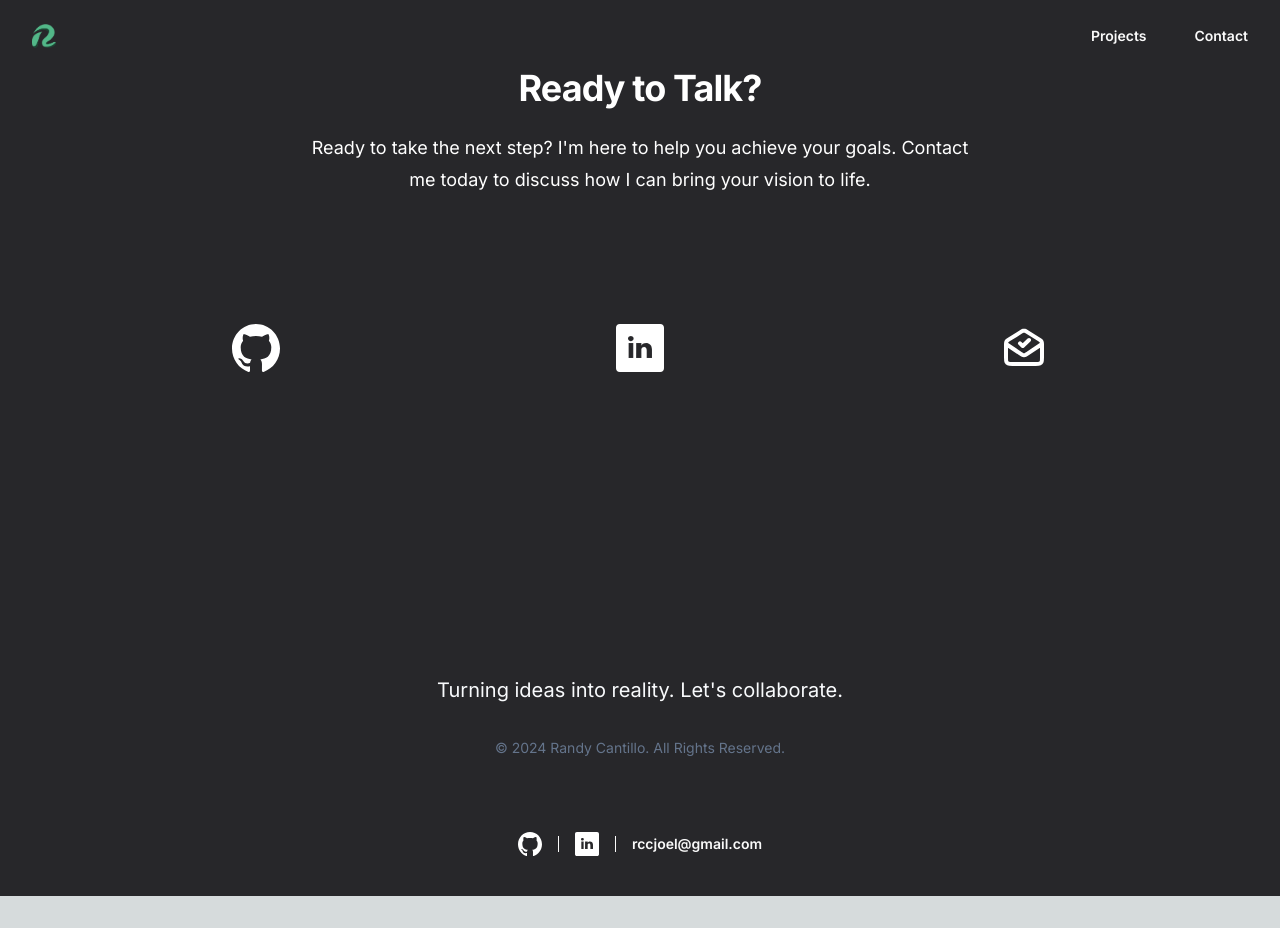
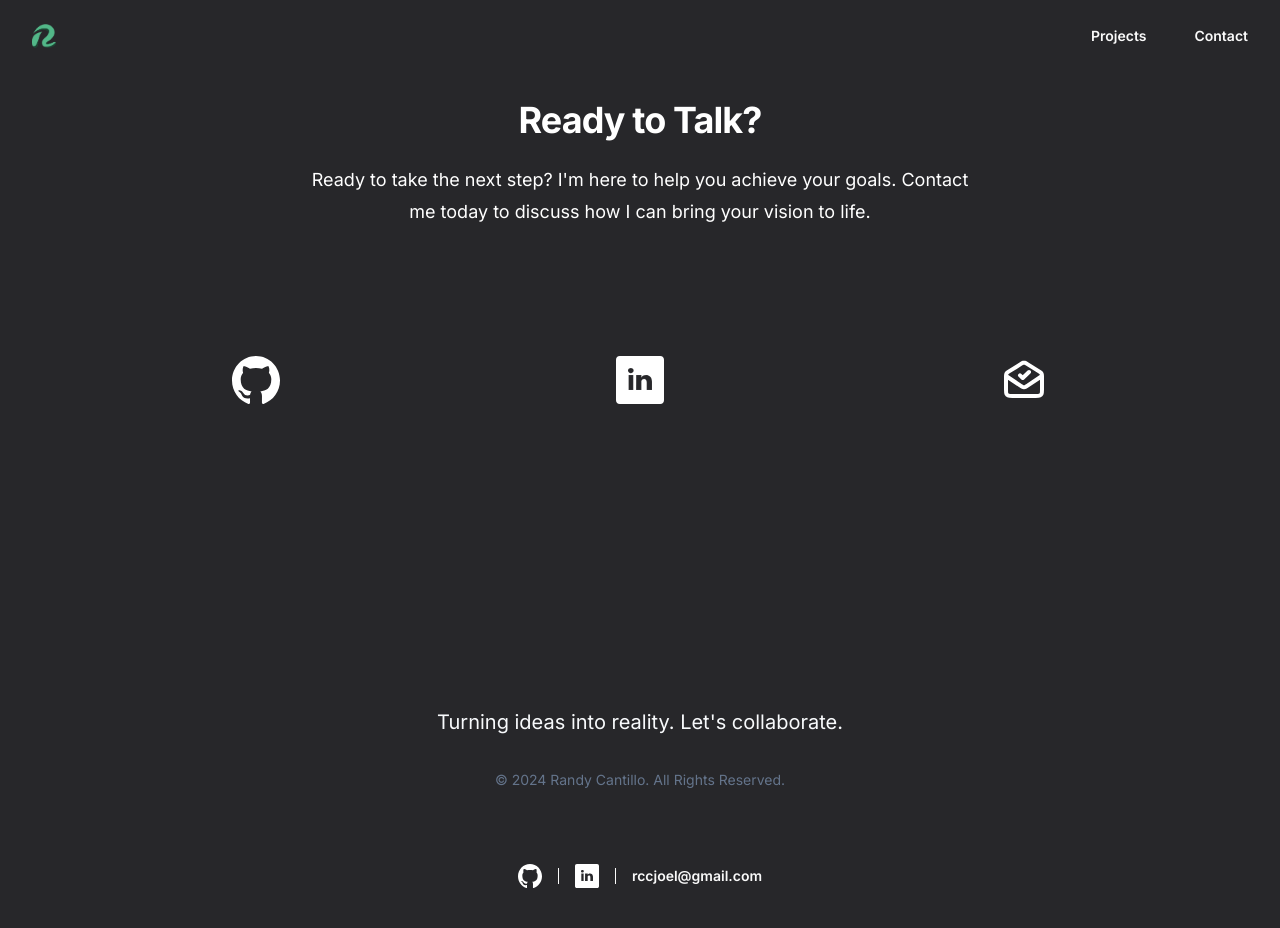
Before and after one commit to rccjoel/Portfolio, a Next.js app: page /contact in a window 1280 px wide. Before the commit the page ends 896 px from the top, so only its background shows below. Built offline with nearby package versions, Linux system fonts and the light colour scheme.

Commit message:
final v1.2

```diff
--- a/app/contact/page.tsx
+++ b/app/contact/page.tsx
@@ -14,7 +14,7 @@ export default function Contact() {
       <div className="mx-auto max-w-7xl px-6 lg:px-8">
         <div className="mx-auto max-w-2xl lg:text-center">
           <h2 className="text-base font-semibold leading-7 text-emerald-700">Deploy faster</h2>
-          <p className="mt-2 text-3xl font-bold tracking-tight text-white sm:text-4xl">
+          <p className="mt-10 text-3xl font-bold tracking-tight text-white sm:text-4xl">
             Ready to Talk?
           </p>
           <p className="mt-6 text-lg leading-8 text-white">
```
